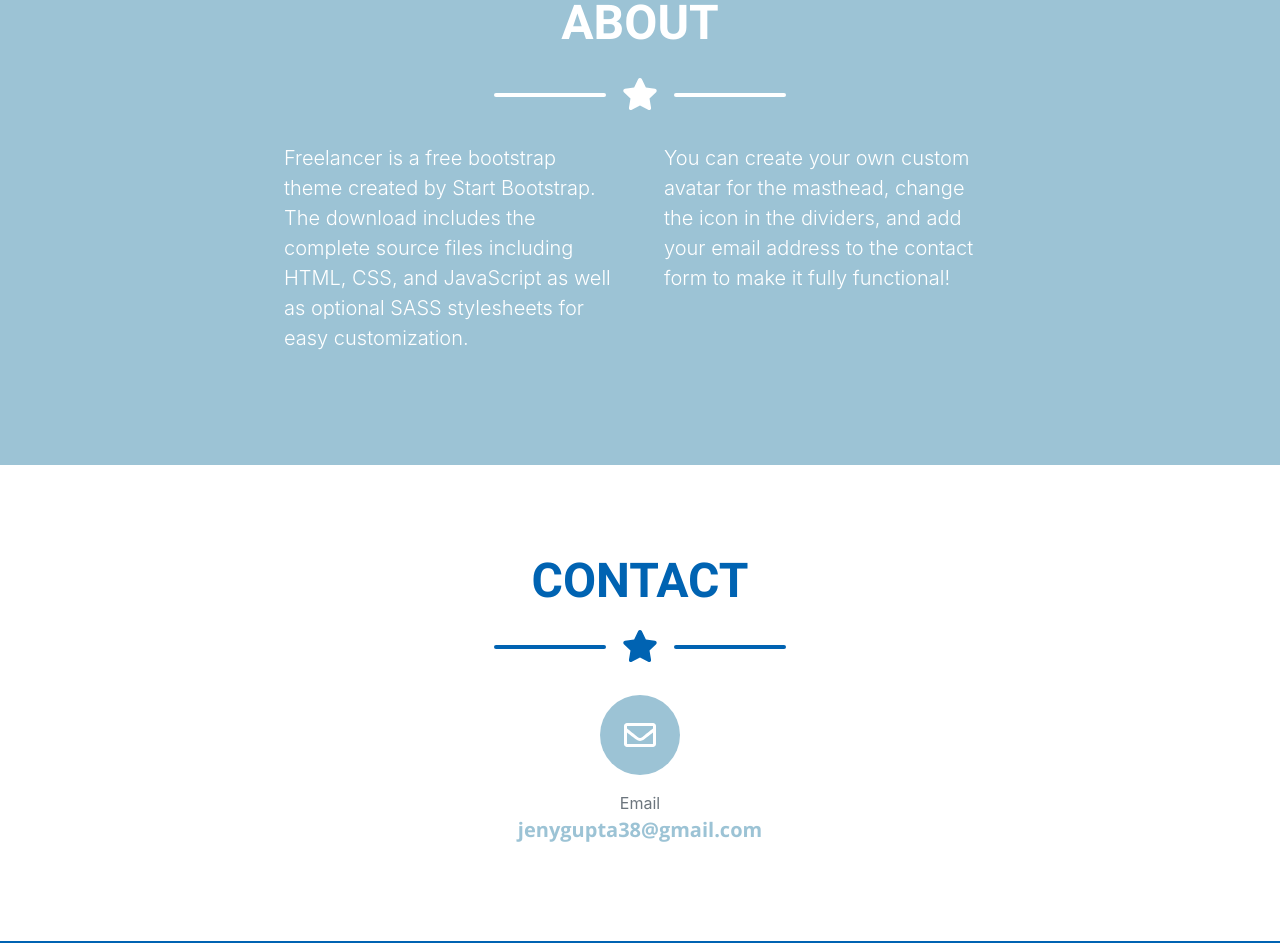
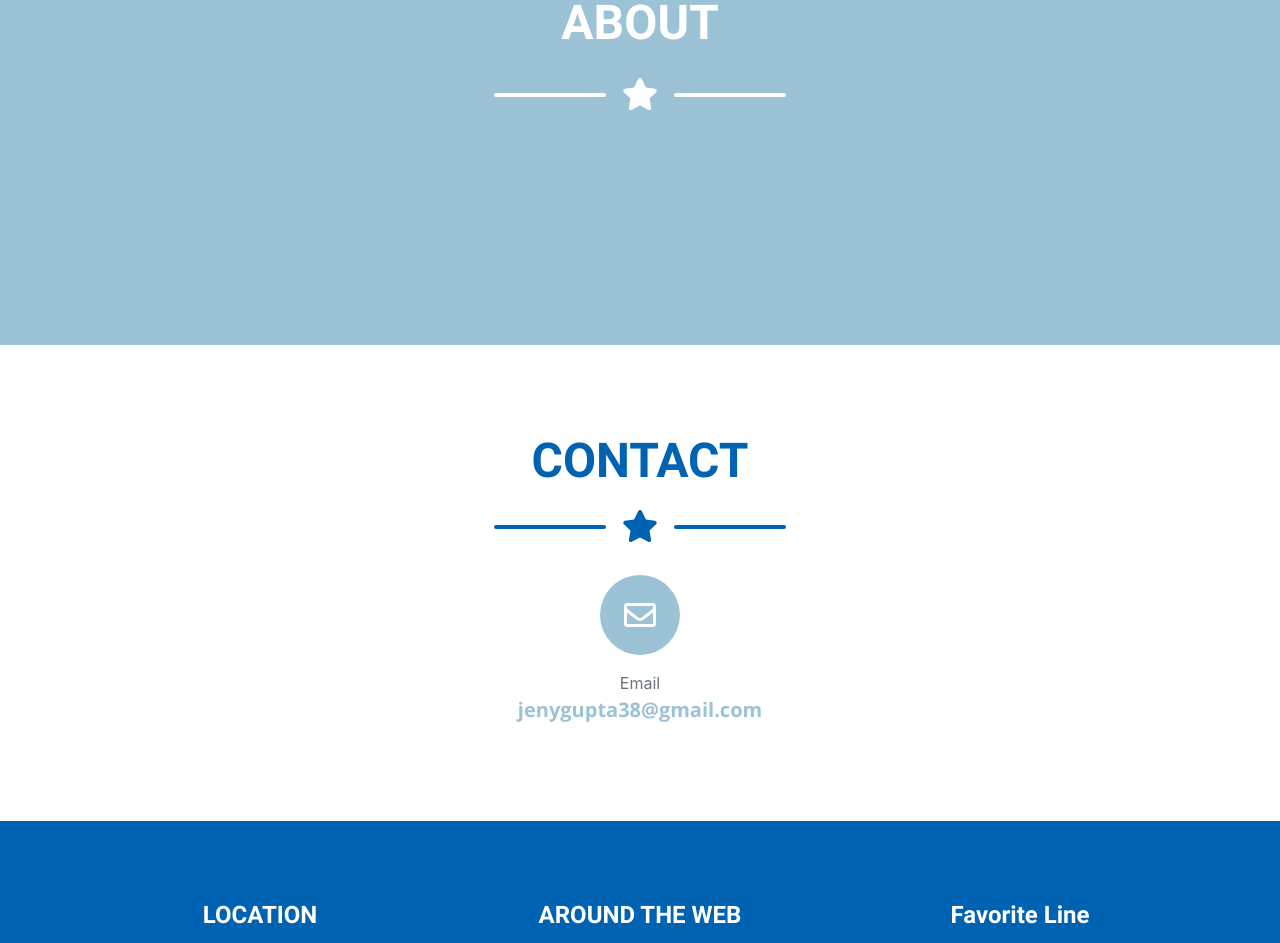
Before and after one commit to jeny-gupta/jeny-gupta.github.io, a plain HTML site: page index.html in a window 1280 px wide. Shown: the part 1451-2394 px from the top of the page. Drawn offline with nearby package versions, Linux system fonts and the light colour scheme; a web font is replaced by a local one.

Commit message:
removed the dummy text from about section

```diff
--- a/index.html
+++ b/index.html
@@ -113,10 +113,14 @@
                 <!-- About Section Content-->
                 <div class="row">
                     <div class="col-lg-4 ml-auto">
-                        <p class="pre-wrap lead">Freelancer is a free bootstrap theme created by Start Bootstrap. The download includes the complete source files including HTML, CSS, and JavaScript as well as optional SASS stylesheets for easy customization.</p>
+                        <p class="pre-wrap lead">
+
+                        </p>
                     </div>
                     <div class="col-lg-4 mr-auto">
-                        <p class="pre-wrap lead">You can create your own custom avatar for the masthead, change the icon in the dividers, and add your email address to the contact form to make it fully functional!</p>
+                        <p class="pre-wrap lead">
+
+                        </p>
                     </div>
                 </div>
             </div>
```
